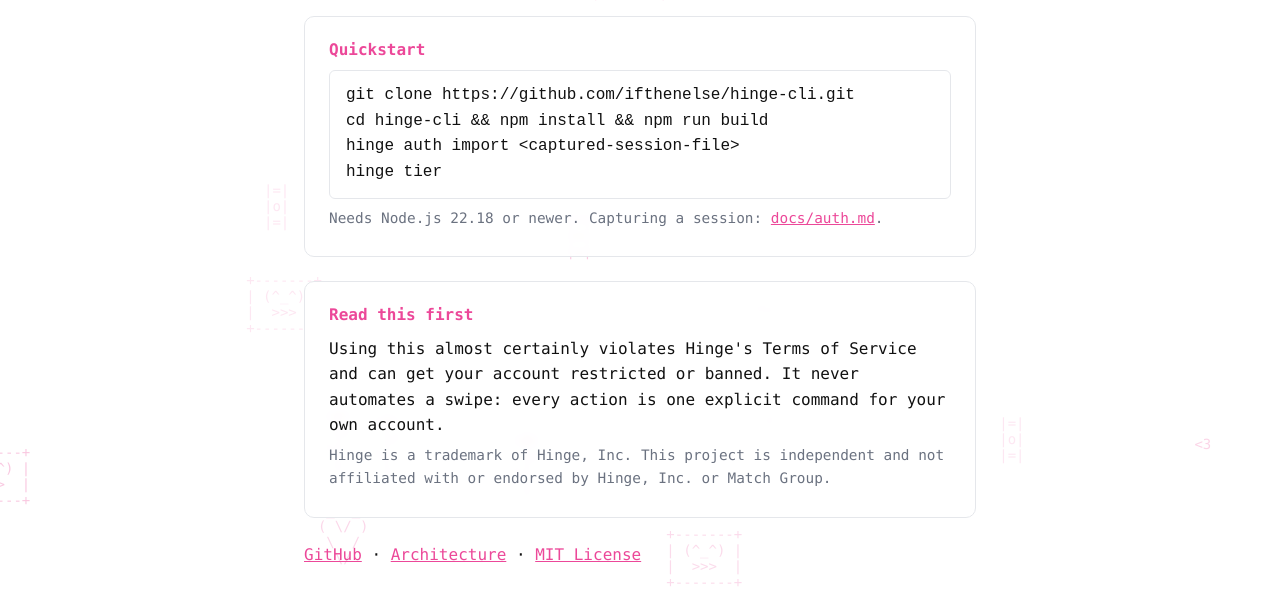
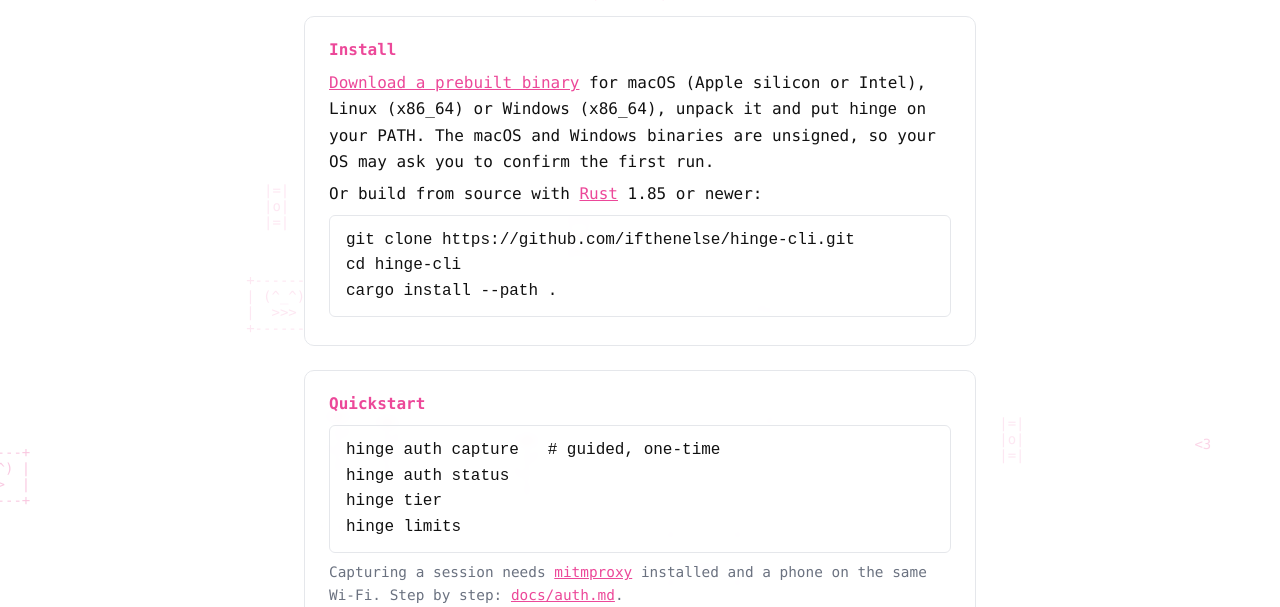
Before and after one commit to ifthenelse/hinge-cli, a plain HTML site: page docs/index.html in a window 1280 px wide. Shown: the part 193-800 px from the top of the page. Drawn offline with Linux system fonts and the light colour scheme.

Commit message:
docs(site): refresh Pages install and quickstart (#17)
* docs: fill functional and technical documentation scaffolding

Replaces TODO placeholders in intent.md, README.md, CONTRIBUTING.md,
SECURITY.md and docs/{architecture,deployment,testing,security/threat-model}.md
with real content matching the current single-maintainer, read-only,
bring-your-own-session CLI. Scopes intent.md to manual (not automated)
profile read/edit and future swipe actions.

Co-Authored-By: Claude Sonnet 5 <noreply@anthropic.com>

* docs(site): refresh Pages install and quickstart for the Rust CLI

Co-Authored-By: Claude Sonnet 5.5 <noreply@anthropic.com>

---------

Co-authored-by: Claude Sonnet 5 <noreply@anthropic.com>

```diff
--- a/Cargo.toml
+++ b/Cargo.toml
@@ -1,6 +1,6 @@
 [package]
 name = "hinge-cli"
-version = "0.2.3"
+version = "0.2.4"
 edition = "2024"
 description = "Command-line client for your own Hinge account, built on its reverse-engineered HTTP API."
 license = "MIT"
--- a/docs/index.html
+++ b/docs/index.html
@@ -32,12 +32,21 @@
   <p>An unofficial, read-only command-line client for your own Hinge account. Plain, disclosed, scoped.</p>
 
   <div class="card">
+    <h2>Install</h2>
+    <p><a href="https://github.com/ifthenelse/hinge-cli/releases/latest">Download a prebuilt binary</a> for macOS (Apple silicon or Intel), Linux (x86_64) or Windows (x86_64), unpack it and put <code>hinge</code> on your PATH. The macOS and Windows binaries are unsigned, so your OS may ask you to confirm the first run.</p>
+    <p>Or build from source with <a href="https://rustup.rs">Rust</a> 1.85 or newer:</p>
+    <pre>git clone https://github.com/ifthenelse/hinge-cli.git
+cd hinge-cli
+cargo install --path .</pre>
+  </div>
+
+  <div class="card">
     <h2>Quickstart</h2>
-    <pre>git clone https://github.com/ifthenelse/hinge-cli.git
-cd hinge-cli &amp;&amp; npm install &amp;&amp; npm run build
-hinge auth import &lt;captured-session-file&gt;
-hinge tier</pre>
-    <p class="muted">Needs Node.js 22.18 or newer. Capturing a session: <a href="https://github.com/ifthenelse/hinge-cli/blob/main/docs/auth.md">docs/auth.md</a>.</p>
+    <pre>hinge auth capture   # guided, one-time
+hinge auth status
+hinge tier
+hinge limits</pre>
+    <p class="muted">Capturing a session needs <a href="https://mitmproxy.org">mitmproxy</a> installed and a phone on the same Wi-Fi. Step by step: <a href="https://github.com/ifthenelse/hinge-cli/blob/main/docs/auth.md">docs/auth.md</a>.</p>
   </div>
 
   <div class="card">
```
Also changed, not shown: CHANGELOG.md, 1 other file.
